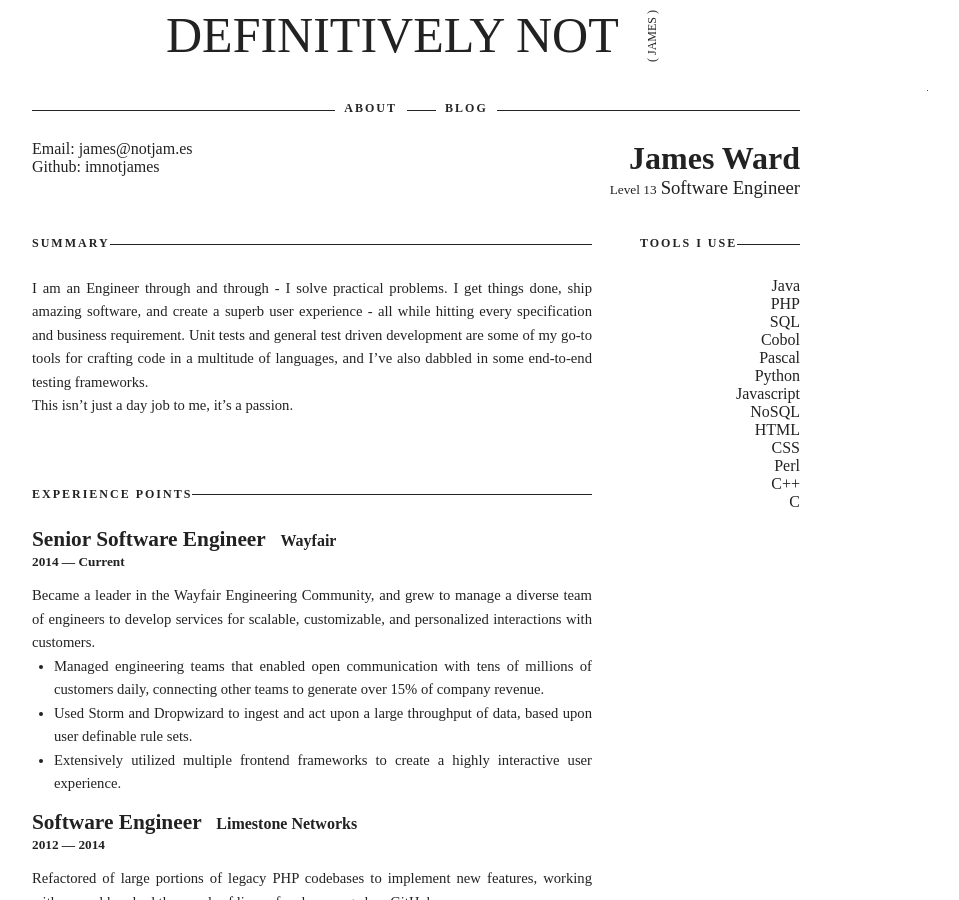
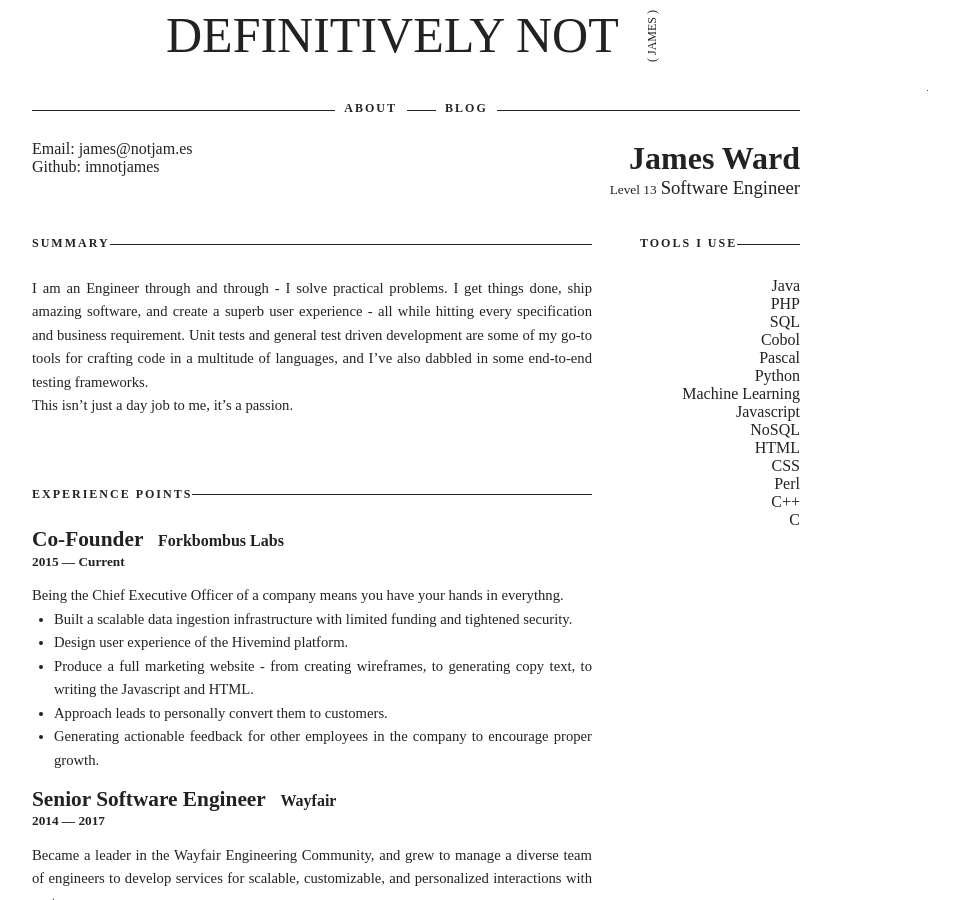
Before and after one commit to imnotjames/imnotjames.github.io, a Jekyll site: the page built from resume.html, in a window 1280 px wide and 900 px high. Shown: the whole window, without its empty margins (224-1183 px from the left). Built offline with Jekyll 4.4.1, drawn with Linux system fonts in a browser that asks for light colours; some web fonts are replaced.

Commit message:
update resume

```diff
--- a/_data/resume.json
+++ b/_data/resume.json
@@ -21,10 +21,25 @@
 	},
 	"work": [
 		{
+			"company": "Forkbombus Labs",
+			"position": "Co-Founder",
+			"website": "https://forkbomb.us",
+			"startDate": "November 15, 2015",
+			"summary": "Being the Chief Executive Officer of a company means you have your hands in everythng.",
+			"highlights": [
+				"Built a scalable data ingestion infrastructure with limited funding and tightened security.",
+				"Design user experience of the Hivemind platform.",
+				"Produce a full marketing website - from creating wireframes, to generating copy text, to writing the Javascript and HTML.",
+				"Approach leads to personally convert them to customers.",
+				"Generating actionable feedback for other employees in the company to encourage proper growth."
+			]
+		},
+		{
 			"company": "Wayfair",
 			"position": "Senior Software Engineer",
 			"website": "http://wayfair.com",
 			"startDate": "February 17th, 2014",
+			"endDate": "February 15th, 2017",
 			"summary": "Became a leader in the Wayfair Engineering Community, and grew to manage a diverse team of engineers to develop services for scalable, customizable, and personalized interactions with customers.",
 			"highlights": [
 				"Managed engineering teams that enabled open communication with tens of millions of customers daily, connecting other teams to generate over 15% of company revenue.",
@@ -114,20 +129,35 @@
 			"level": "Intermediate",
 			"keywords": [
 				"Django",
-				"Twisted"
+				"Twisted",
+				"pandas"
+			]
+		},
+		{
+			"name": "Machine Learning",
+			"level": "Intermediate",
+			"keywords": [
+				"Keras",
+				"TensorFlow",
+				"R",
+
 			]
 		},
 		{
 			"name": "Javascript",
 			"level": "Advanced",
 			"keywords": [
+				"ES6",
+				"ES7",
 				"Angular",
-				"node",
+				"nodeJS",
 				"Express",
 				"Backbone.js",
 				"jQuery",
 				"Underscore",
-				"Lo-dash"
+				"Lo-dash",
+				"React",
+				"Redux"
 			]
 		},
 		{
@@ -136,6 +166,7 @@
 			"keywords": [
 				"HBase",
 				"MongoDB",
+				"DynamoDB",
 				"Redis"
 			]
 		},
```
